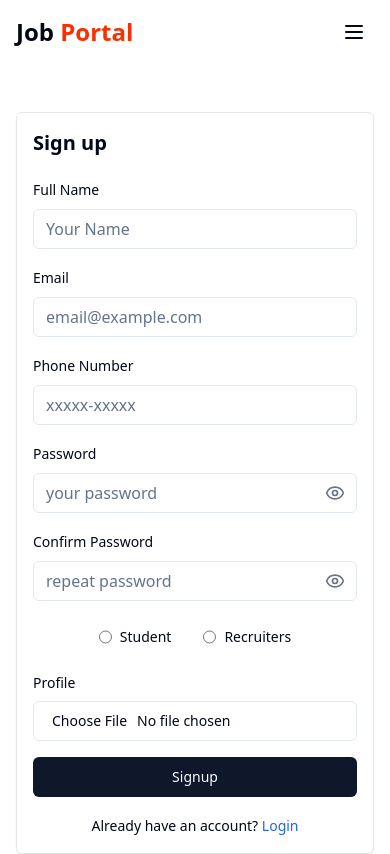
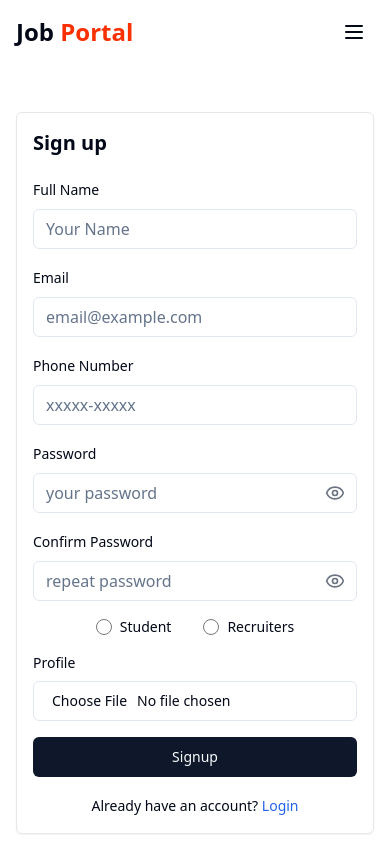
Before and after one commit to abhi051002/JobPortal, a React (Vite) app in the folder frontend/: page /signup in a window 390 px wide. Shown: the top 854 px of the page. Built offline with nearby package versions, Linux system fonts and the light colour scheme.

Commit message:
radio button issue fixed for mobile in signup page

```diff
--- a/frontend/src/components/Auth/Signup.jsx
+++ b/frontend/src/components/Auth/Signup.jsx
@@ -186,7 +186,7 @@ const Signup = () => {
                   name="role"
                   id="student"
                   value="student"
-                  className="cursor-pointer"
+                  className="h-4 w-4 cursor-pointer accent-blue-600"
                   checked={input.role === "student"}
                   onChange={(e) => changeEventHandler(e)}
                 />
@@ -202,7 +202,7 @@ const Signup = () => {
                   value="recruiters"
                   checked={input.role === "recruiters"}
                   onChange={(e) => changeEventHandler(e)}
-                  className="cursor-pointer"
+                  className="h-4 w-4 cursor-pointer accent-blue-600"
                 />
                 <Label htmlFor="recruiters" className="text-sm sm:text-base">
                   Recruiters
```
